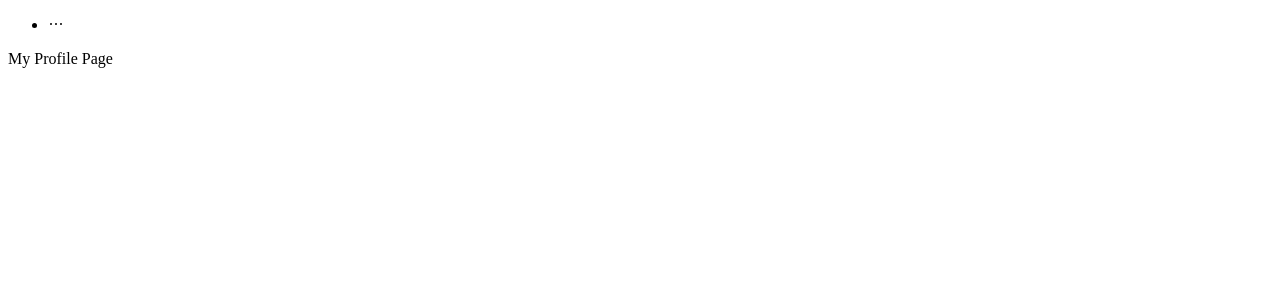
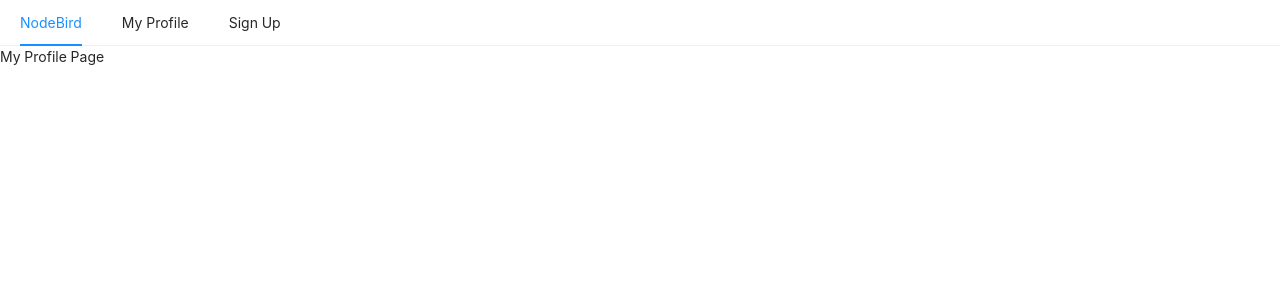
Before and after one commit to guswns951230/Nodebird, a Next.js app in the folder front/: page /profile in a window 1280 px wide. Shown: the top 300 px of the page. Built offline with nearby package versions, Linux system fonts and the light colour scheme.

Commit message:
_app.js와 Head

```diff
--- /dev/null
+++ b/front/pages/_app.js
@@ -0,0 +1,23 @@
+// pages의 공통된 부분을 처리
+import React from 'react';
+import PropTypes from 'prop-types';
+import Head from 'next/head';
+import 'antd/dist/antd.css';
+
+const NodeBird = ({ Component }) => {
+  return (
+    <>
+      <Head>
+        <meta charSet="utf-8" />
+        <title>NodeBird</title>
+      </Head>
+      <Component />
+    </>
+  );
+}
+
+NodeBird.prototype = {
+  Component: PropTypes.elementType.isRequired,
+}
+
+export default NodeBird;
--- a/front/pages/profile.js
+++ b/front/pages/profile.js
@@ -1,11 +1,17 @@
 import React from 'react';
+import Head from 'next/head';
 import AppLayout from '../components/AppLayout';
 
 const Profile = () => {
   return (
-    <AppLayout>
-      <div>My Profile Page</div>
-    </AppLayout>
+    <>
+      <Head>
+        <title>My Profile | NodeBird</title>
+      </Head>
+      <AppLayout>
+        <div>My Profile Page</div>
+      </AppLayout>
+    </>
   );
 };
 
```
Also changed, not shown: front/pages/signup.js (+9 -3 lines).
